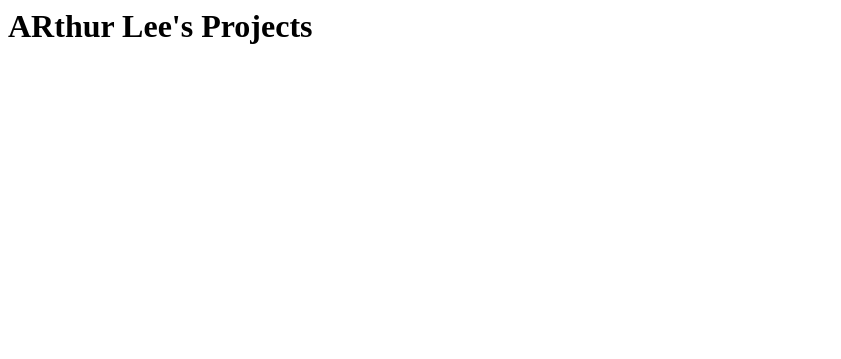
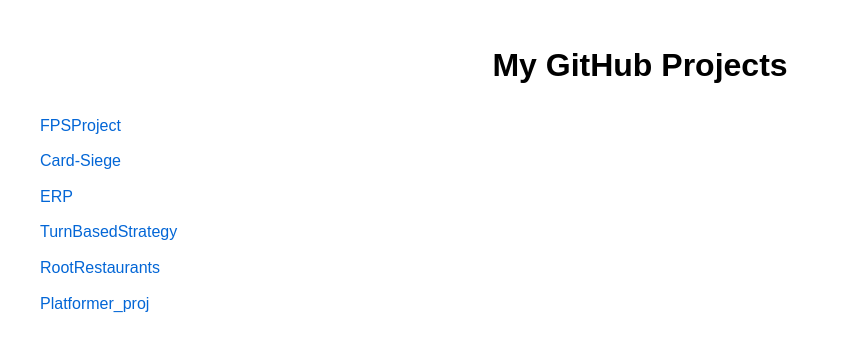
Before and after one commit to Leepak777/Project_Page, a plain HTML site: page index.html in a window 1280 px wide. Shown: the whole page, without its empty margins (0-841 px from the left). Drawn offline with Linux system fonts and the light colour scheme.

Commit message:
Add project list

```diff
--- a/index.html
+++ b/index.html
@@ -1 +1,44 @@
-<h1>ARthur Lee's Projects</h1>
+<!DOCTYPE html>
+<html lang="en">
+<head>
+    <meta charset="UTF-8">
+    <meta name="viewport" content="width=device-width, initial-scale=1.0">
+    <title>My Projects</title>
+    <style>
+        body {
+            font-family: Arial, sans-serif;
+            margin: 40px;
+            line-height: 1.6;
+        }
+        h1 {
+            text-align: center;
+        }
+        ul {
+            list-style-type: none;
+            padding: 0;
+        }
+        li {
+            margin: 10px 0;
+        }
+        a {
+            text-decoration: none;
+            color: #0366d6;
+        }
+        a:hover {
+            text-decoration: underline;
+        }
+    </style>
+</head>
+<body>
+    <h1>My GitHub Projects</h1>
+    <ul>
+        <li><a href="https://github.com/Leepak777/FPSProject" target="_blank">FPSProject</a></li>
+        <li><a href="https://github.com/Leepak777/Card-Siege" target="_blank">Card-Siege</a></li>
+        <li><a href="https://github.com/Leepak777/ERP" target="_blank">ERP</a></li>
+        <li><a href="https://github.com/Leepak777/TurnBasedStrategy" target="_blank">TurnBasedStrategy</a></li>
+        <li><a href="https://github.com/Leepak777/RootRestaurants" target="_blank">RootRestaurants</a></li>
+        <li><a href="https://github.com/Leepak777/Platformer_project" target="_blank">Platformer_proj</a></li>
+        <!-- Add more projects here -->
+    </ul>
+</body>
+</html>
```
